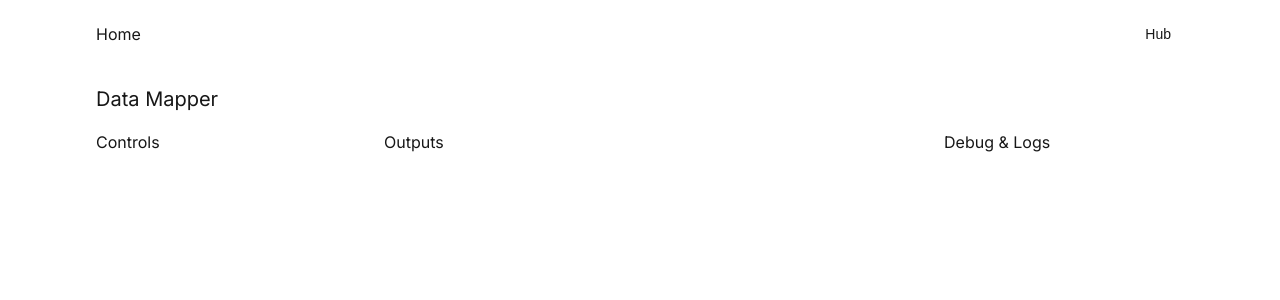
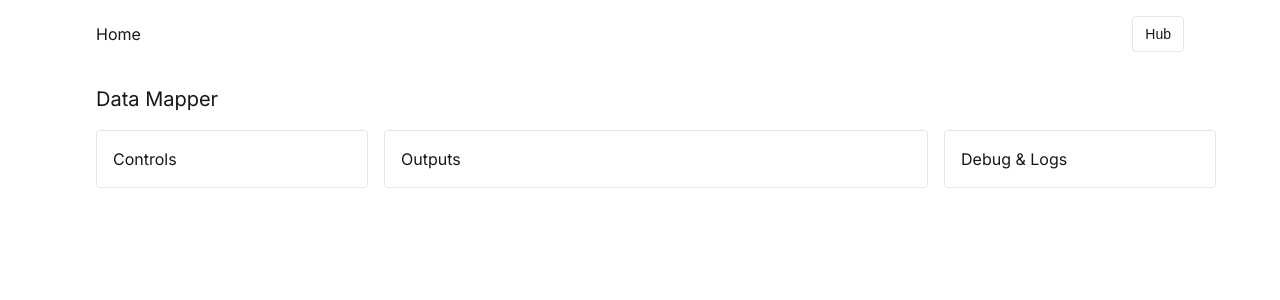
Before and after one commit to DoriFussmann/Rupert-New-Launch, a React (Vite) app: page /data-mapper in a window 1280 px wide. Shown: the top 300 px of the page. Built offline with nearby package versions, Linux system fonts and the light colour scheme.

Commit message:
style: add .box utility and apply to Data Mapper sections

```diff
--- a/src/index.css
+++ b/src/index.css
@@ -63,7 +63,7 @@ main {
   height: 36px;
   padding: 0 12px;
   border-radius: 4px;
-  border: 1px solid transparent;
+  border: 1px solid #e5e5e5;
   background: #ffffff;
   color: var(--text-color);
   font-size: 14px;
@@ -75,6 +75,7 @@ main {
 
 .btn:hover {
   background: #f2f2f2;
+  border-color: #d4d4d4;
 }
 
 .btn[aria-busy="true"],
@@ -95,3 +96,46 @@ main {
 @keyframes spin {
   to { transform: rotate(360deg); }
 }
+
+/* Form controls */
+input[type="text"],
+textarea,
+select {
+  width: 100%;
+  padding: 8px 10px;
+  border-radius: 4px;
+  border: 1px solid #e5e5e5;
+  background: #ffffff;
+  color: var(--text-color);
+  font-size: 14px;
+  line-height: 20px;
+}
+
+label {
+  font-size: 12px;
+  line-height: 16px;
+  color: #525252;
+}
+
+.field {
+  display: flex;
+  flex-direction: column;
+  gap: 6px;
+}
+
+.row {
+  display: flex;
+  gap: var(--space-4);
+}
+
+.row > * {
+  flex: 1 1 0;
+}
+
+/* Box utility */
+.box {
+  border: 1px solid #e5e5e5;
+  border-radius: 4px;
+  padding: var(--space-4);
+  background: #ffffff;
+}
--- a/src/pages/DataMapper.tsx
+++ b/src/pages/DataMapper.tsx
@@ -3,13 +3,13 @@ function DataMapper() {
     <div className="stack">
       <h1 style={{ margin: 0, fontSize: 20, fontWeight: 400 }}>Data Mapper</h1>
       <div style={{ display: 'flex', gap: 'var(--space-4)' }}>
-        <section className="stack" style={{ flex: '0 0 25%' }}>
+        <section className="stack box" style={{ flex: '0 0 25%' }}>
           <h2 style={{ margin: 0, fontSize: 16, fontWeight: 400 }}>Controls</h2>
         </section>
-        <section className="stack" style={{ flex: '0 0 50%' }}>
+        <section className="stack box" style={{ flex: '0 0 50%' }}>
           <h2 style={{ margin: 0, fontSize: 16, fontWeight: 400 }}>Outputs</h2>
         </section>
-        <section className="stack" style={{ flex: '0 0 25%' }}>
+        <section className="stack box" style={{ flex: '0 0 25%' }}>
           <h2 style={{ margin: 0, fontSize: 16, fontWeight: 400 }}>Debug & Logs</h2>
         </section>
       </div>
```
